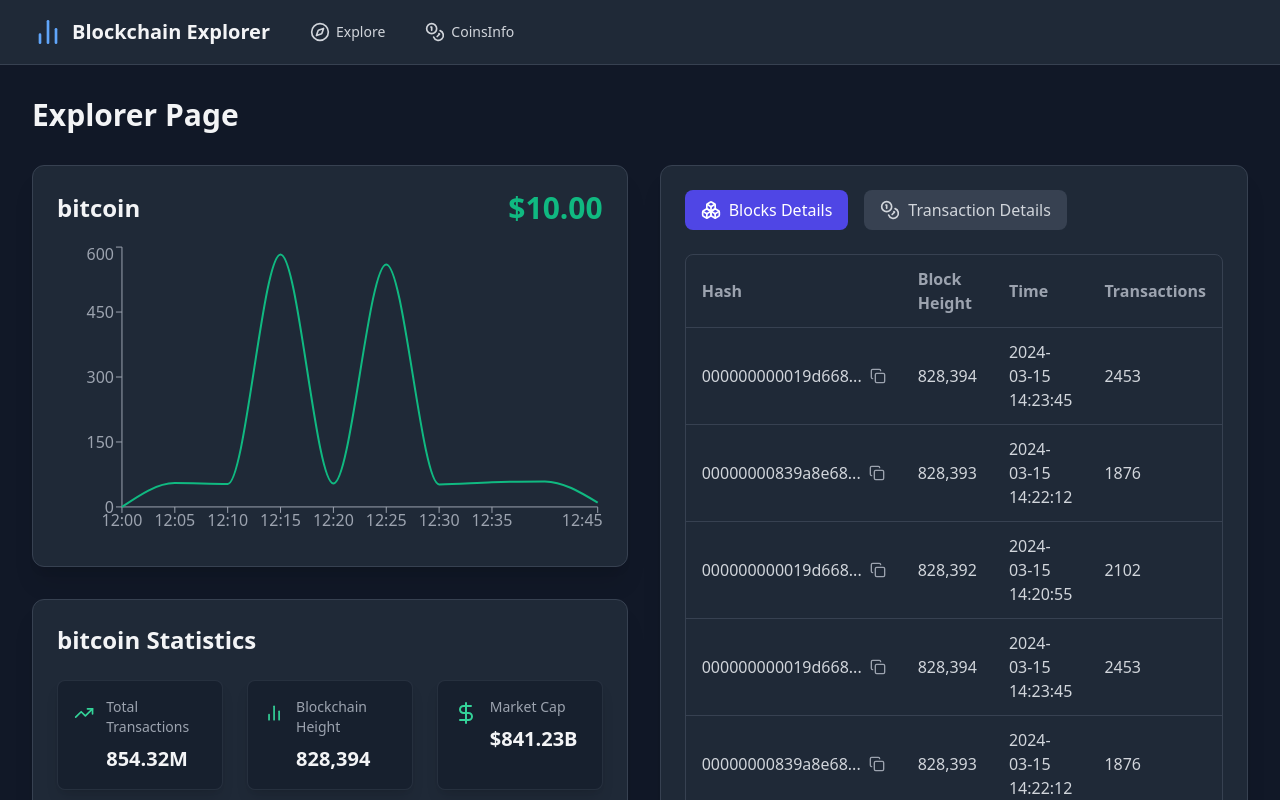
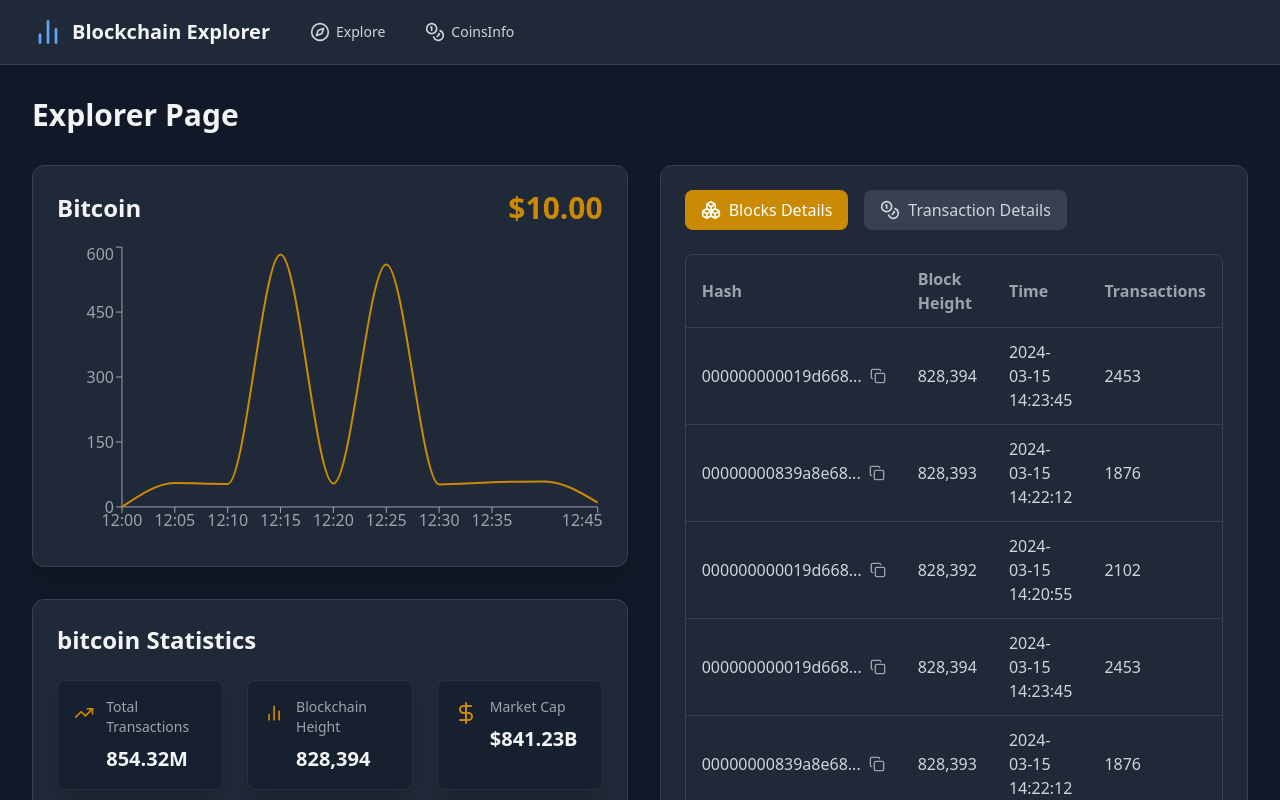
Before and after one commit to FidelioC/blockchainexplorer-project, a React (Create React App) app in the folder react-app/: page /explorer in a window 1280 px wide. Shown: the top 800 px of the page. Built offline with nearby package versions, Linux system fonts and the light colour scheme.

Commit message:
make dynamic color. fix: use hex instead of text-..-...

```diff
--- a/react-app/src/DB/stub_db.json
+++ b/react-app/src/DB/stub_db.json
@@ -1,5 +1,6 @@
 {
   "bitcoin": {
+    "display_name": "Bitcoin",
     "stats": {
       "totalTransactions": "854.32M",
       "blockchainHeight": "828,394",
@@ -7,6 +8,7 @@
       "allTimeHigh": "$69,044.77",
       "avgMinedBlock": "9.48 minutes",
       "avgTransaction": "$42,371"
-    }
+    },
+    "color": "yellow-600"
   }
 }
--- a/react-app/src/UI/explorerPage/BlockchainDetails.js
+++ b/react-app/src/UI/explorerPage/BlockchainDetails.js
@@ -1,10 +1,6 @@
 import React, { useState } from "react";
 import { Hash, Clock, Boxes, Coins, Copy, CheckCircle } from "lucide-react";
-
-const BlockchainDetails = () => {
-  const [activeTab, setActiveTab] = useState("blocks");
-
-  const [copiedHash, setCopiedHash] = useState("");
+import tailwindClassToHex from "../utils/TextToHex";
 
 // Placeholder data
 const blocks = [
@@ -98,7 +94,73 @@
     amount: "15.45",
     time: "2024-03-15 14:20:55",
   },
+  {
+    hash: "f4184fc596403b9d638783cf57adfe4c75c605f6356fbc91338530e9831e9e16",
+    amount: "10.23",
+    time: "2024-03-15 14:23:45",
+  },
+  {
+    hash: "a1075db55d416d3ca199f55b6084e2115b9345e16c5cf302fc80e9d5fbf5d48d",
+    amount: "5.78",
+    time: "2024-03-15 14:22:12",
+  },
+  {
+    hash: "0437cd7f8525ceed2324359c2d0ba26006d92d856a9c20fa0241106ee5a597c9",
+    amount: "15.45",
+    time: "2024-03-15 14:20:55",
+  },
+  {
+    hash: "f4184fc596403b9d638783cf57adfe4c75c605f6356fbc91338530e9831e9e16",
+    amount: "10.23",
+    time: "2024-03-15 14:23:45",
+  },
+  {
+    hash: "a1075db55d416d3ca199f55b6084e2115b9345e16c5cf302fc80e9d5fbf5d48d",
+    amount: "5.78",
+    time: "2024-03-15 14:22:12",
+  },
+  {
+    hash: "0437cd7f8525ceed2324359c2d0ba26006d92d856a9c20fa0241106ee5a597c9",
+    amount: "15.45",
+    time: "2024-03-15 14:20:55",
+  },
+  {
+    hash: "f4184fc596403b9d638783cf57adfe4c75c605f6356fbc91338530e9831e9e16",
+    amount: "10.23",
+    time: "2024-03-15 14:23:45",
+  },
+  {
+    hash: "a1075db55d416d3ca199f55b6084e2115b9345e16c5cf302fc80e9d5fbf5d48d",
+    amount: "5.78",
+    time: "2024-03-15 14:22:12",
+  },
+  {
+    hash: "0437cd7f8525ceed2324359c2d0ba26006d92d856a9c20fa0241106ee5a597c9",
+    amount: "15.45",
+    time: "2024-03-15 14:20:55",
+  },
+  {
+    hash: "f4184fc596403b9d638783cf57adfe4c75c605f6356fbc91338530e9831e9e16",
+    amount: "10.23",
+    time: "2024-03-15 14:23:45",
+  },
+  {
+    hash: "a1075db55d416d3ca199f55b6084e2115b9345e16c5cf302fc80e9d5fbf5d48d",
+    amount: "5.78",
+    time: "2024-03-15 14:22:12",
+  },
+  {
+    hash: "0437cd7f8525ceed2324359c2d0ba26006d92d856a9c20fa0241106ee5a597c9",
+    amount: "15.45",
+    time: "2024-03-15 14:20:55",
+  },
 ];
+
+function BlockchainDetails({ color = "red-400" }) {
+  const hexColor = tailwindClassToHex("bg-" + color);
+  const [activeTab, setActiveTab] = useState("blocks");
+
+  const [copiedHash, setCopiedHash] = useState("");
 
   const copyToClipboard = async (hash) => {
     try {
@@ -116,7 +178,7 @@
         <span className="transition-opacity">{hash.substring(0, 16)}...</span>
         <button
           onClick={() => copyToClipboard(hash)}
-          className="text-gray-400 hover:text-indigo-400 transition-colors"
+          className="text-gray-400 hover:text-blue-400 transition-colors"
           title="Copy hash"
         >
           {copiedHash === hash ? (
@@ -139,9 +201,10 @@
           <button
             className={`flex items-center px-4 py-2 rounded-lg transition-colors ${
               activeTab === "blocks"
-                ? "bg-indigo-600 text-white"
+                ? "text-white"
                 : "bg-gray-700 text-gray-300 hover:bg-gray-600"
             }`}
+            style={activeTab === "blocks" ? { backgroundColor: hexColor } : {}}
             onClick={() => setActiveTab("blocks")}
           >
             <Boxes className="h-5 w-5 mr-2" />
@@ -150,9 +213,12 @@
           <button
             className={`flex items-center px-4 py-2 rounded-lg transition-colors ${
               activeTab === "transactions"
-                ? "bg-indigo-600 text-white"
+                ? " text-white"
                 : "bg-gray-700 text-gray-300 hover:bg-gray-600"
             }`}
+            style={
+              activeTab === "transactions" ? { backgroundColor: hexColor } : {}
+            }
             onClick={() => setActiveTab("transactions")}
           >
             <Coins className="h-5 w-5 mr-2" />
@@ -213,6 +279,6 @@
       </div>
     </div>
   );
-};
+}
 
 export default BlockchainDetails;
--- a/react-app/src/UI/explorerPage/CryptoStats.js
+++ b/react-app/src/UI/explorerPage/CryptoStats.js
@@ -6,8 +6,10 @@
   BarChart2,
   ArrowUpCircle,
 } from "lucide-react";
+import tailwindClassToHex from "../utils/TextToHex";
 
-function CryptoStats({ coin, stats }) {
+function CryptoStats({ coin, stats, color = "emerald-400" }) {
+  const hexColor = tailwindClassToHex("text-" + color);
   const statItems = [
     {
       icon: TrendingUp,
@@ -36,7 +38,10 @@
               key={index}
               className="bg-gray-900/50 p-4 rounded-lg shadow-lg flex items-start border border-gray-700/50"
             >
-              <item.icon className="h-6 w-6 text-emerald-400 mr-3 mt-1" />
+              <item.icon
+                className="h-6 w-6 mr-3 mt-1"
+                style={{ color: hexColor }}
+              />
               <div>
                 <h3 className="text-sm font-medium text-gray-400">
                   {item.label}
--- a/react-app/src/UI/explorerPage/Explorer.js
+++ b/react-app/src/UI/explorerPage/Explorer.js
@@ -1,5 +1,5 @@
 import React from "react";
-import CryptoChart from "./PriceGraph";
+import PriceGraph from "./PriceGraph";
 import BlockchainDetails from "./BlockchainDetails";
 import CryptoStats from "./CryptoStats";
 
@@ -8,16 +8,24 @@
 const coin = "bitcoin";
 
 function Explorer() {
+  const varColor = stubData[coin].color;
   return (
     <div className="min-h-screen bg-gray-900 p-8">
       <h1 className="text-3xl font-bold text-gray-100 mb-8">Explorer Page</h1>
       <div className="grid grid-cols-1 lg:grid-cols-[2fr_1fr] gap-8">
         <div>
-          <CryptoChart coin={coin} />
-          <CryptoStats coin={coin} stats={stubData[coin].stats} />
+          <PriceGraph
+            coin={stubData[coin].display_name}
+            color={stubData[coin].color}
+          />
+          <CryptoStats
+            coin={coin}
+            stats={stubData[coin].stats}
+            color={stubData[coin].color}
+          />
         </div>
         <div>
-          <BlockchainDetails />
+          <BlockchainDetails color={stubData[coin].color} />
         </div>
       </div>
     </div>
--- a/react-app/src/UI/explorerPage/PriceGraph.js
+++ b/react-app/src/UI/explorerPage/PriceGraph.js
@@ -7,10 +7,11 @@
   Tooltip,
   ResponsiveContainer,
 } from "recharts";
+import tailwindClassToHex from "../utils/TextToHex";
 
-const PriceGraph = ({ coin = "Placeholder Coin" }) => {
+function PriceGraph({ coin = "Placeholder Coin", color = "emerald-400" }) {
   // Placeholder data (time-series format)
-  const [data] = useState([
+  const price = [
     { time: "12:00", price: 0 },
     { time: "12:05", price: 55 },
     { time: "12:10", price: 53 },
@@ -21,16 +22,17 @@
     { time: "12:35", price: 57 },
     { time: "12:40", price: 59 },
     { time: "12:45", price: 10 },
-  ]);
+  ];
+  const [data] = useState(price);
 
   const [hoveredPrice, setHoveredPrice] = useState(data[data.length - 1].price);
-  const graphColor = "#10b981"; // emerald
+  const hexColor = tailwindClassToHex("text-" + color);
 
   return (
     <div className="bg-gray-800 p-6 shadow-xl rounded-xl border border-gray-700">
       <div className="flex justify-between items-center mb-4">
         <h2 className="text-2xl font-bold text-gray-100">{coin}</h2>
-        <div className="text-3xl font-semibold" style={{ color: graphColor }}>
+        <div className="text-3xl font-semibold" style={{ color: hexColor }}>
           ${hoveredPrice.toFixed(2)}
         </div>
       </div>
@@ -48,7 +50,7 @@
             tickLine={{ stroke: "#9ca3af" }}
           />
           <Tooltip
-            cursor={{ stroke: graphColor, strokeWidth: 1 }}
+            cursor={{ stroke: hexColor, strokeWidth: 1 }}
             contentStyle={{
               backgroundColor: "#1f2937",
               border: "1px solid #374151",
@@ -64,15 +66,15 @@
           <Line
             type="monotone"
             dataKey="price"
-            stroke={graphColor}
+            stroke={hexColor}
             strokeWidth={2}
             dot={false}
-            activeDot={{ r: 6, fill: graphColor }}
+            activeDot={{ r: 6, fill: hexColor }}
           />
         </LineChart>
       </ResponsiveContainer>
     </div>
   );
-};
+}
 
 export default PriceGraph;
```
Lines whose indentation alone changed are shown as unchanged.
